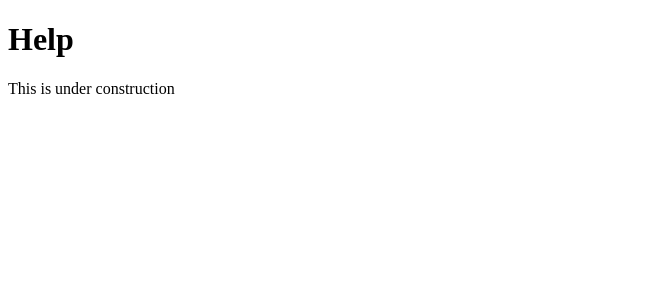
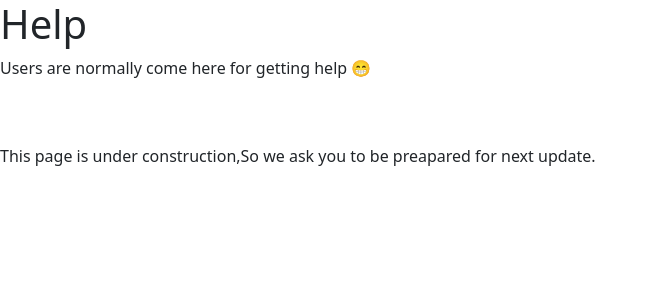
Before and after one commit to red-drive/Krishna-Bill-Update-Manager, a Flask app: page /help in a window 1280 px wide. Shown: the top 300 px of the page, without its empty margins (0-657 px from the left). Run offline with Flask 2, Linux system fonts and the light colour scheme.

Commit message:
Added Bootstrap link to the base.html

```diff
--- a/templates/base.html
+++ b/templates/base.html
@@ -4,10 +4,12 @@
     <meta charset="UTF-8">
     <meta http-equiv="X-UA-Compatible" content="IE=edge">
     <meta name="viewport" content="width=device-width, initial-scale=1.0">
+    <link href="https://cdn.jsdelivr.net/npm/bootstrap@5.1.0/dist/css/bootstrap.min.css" rel="stylesheet" integrity="sha384-KyZXEAg3QhqLMpG8r+8fhAXLRk2vvoC2f3B09zVXn8CA5QIVfZOJ3BCsw2P0p/We" crossorigin="anonymous">
     <title>{% block title %}{% endblock %}</title>
 </head>
 <body>
     {% block content %}
     {% endblock %}
+    <script src="https://cdn.jsdelivr.net/npm/bootstrap@5.1.0/dist/js/bootstrap.bundle.min.js" integrity="sha384-U1DAWAznBHeqEIlVSCgzq+c9gqGAJn5c/t99JyeKa9xxaYpSvHU5awsuZVVFIhvj" crossorigin="anonymous"></script>
 </body>
 </html>
--- a/templates/help.html
+++ b/templates/help.html
@@ -2,6 +2,8 @@
 {% block title %}Help{% endblock %}
 {% block content %}
     <h1>Help</h1>
-    <p>This is under construction</p>
+    <p>Users are normally come here for getting help 😁</p>
+    <br><br>
+    <p>This page is under construction,So we ask you to be preapared for next update.</p>
 
 {% endblock %}
```
